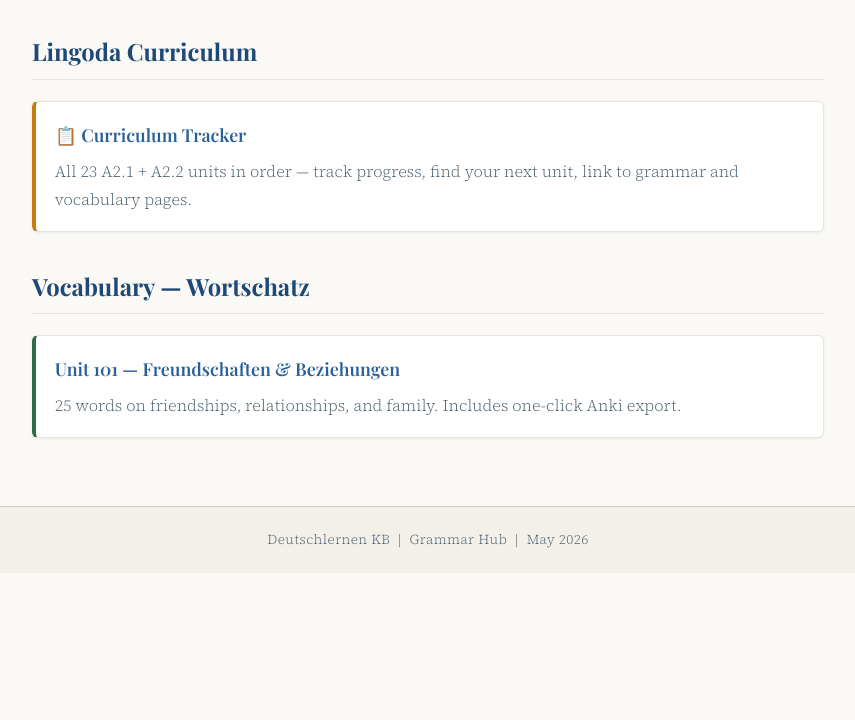
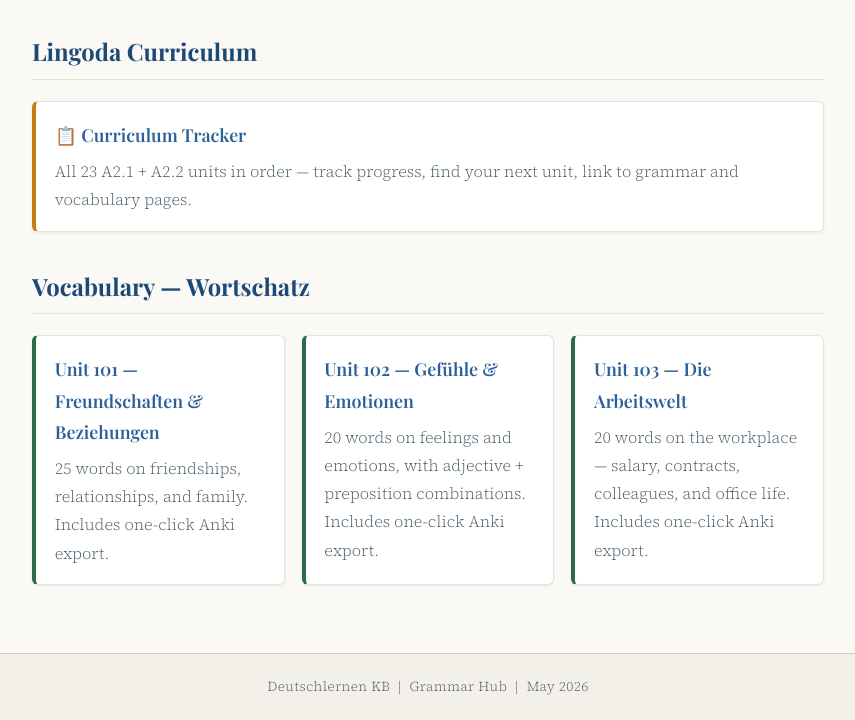
Before and after one commit to adarsht27/german-learning, a plain HTML site: page index.html in a window 1280 px wide. Shown: the part 850-1570 px from the top of the page, without its empty margins (212-1067 px from the left). Before the commit the page ends 1423 px from the top, so only its background shows below. Drawn offline with nearby package versions, Linux system fonts and the light colour scheme; a web font is replaced by a local one.

Commit message:
updated 102 and 103

```diff
--- a/index.html
+++ b/index.html
@@ -118,6 +118,14 @@
           <h3><a href="vocabulary/freundschaften-beziehungen.html">Unit 101 — Freundschaften &amp; Beziehungen</a></h3>
           <p>25 words on friendships, relationships, and family. Includes one-click Anki export.</p>
         </article>
+        <article class="hub-card" style="border-left-color:var(--sage)">
+          <h3><a href="vocabulary/gehts-dir-gut.html">Unit 102 — Gefühle &amp; Emotionen</a></h3>
+          <p>20 words on feelings and emotions, with adjective + preposition combinations. Includes one-click Anki export.</p>
+        </article>
+        <article class="hub-card" style="border-left-color:var(--sage)">
+          <h3><a href="vocabulary/die-arbeitswelt.html">Unit 103 — Die Arbeitswelt</a></h3>
+          <p>20 words on the workplace — salary, contracts, colleagues, and office life. Includes one-click Anki export.</p>
+        </article>
       </div>
     </section>
   </main>
```
